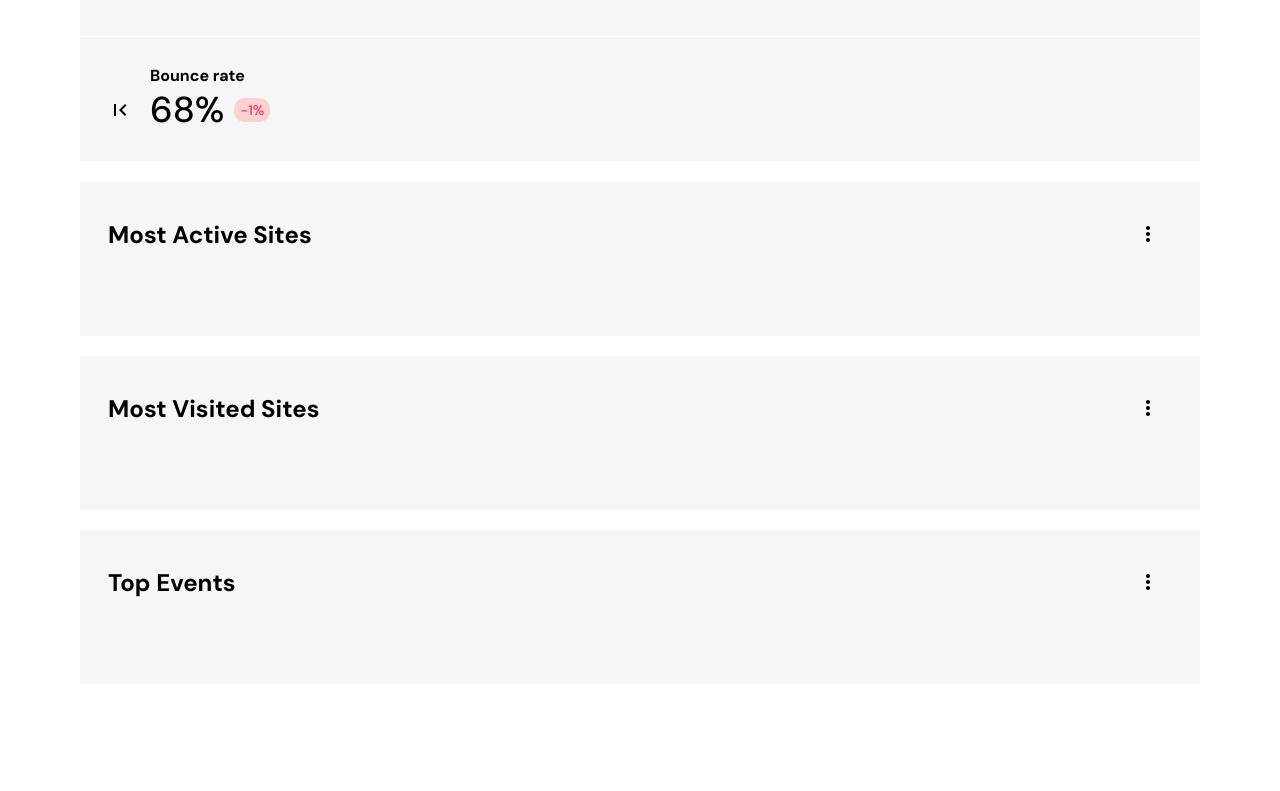
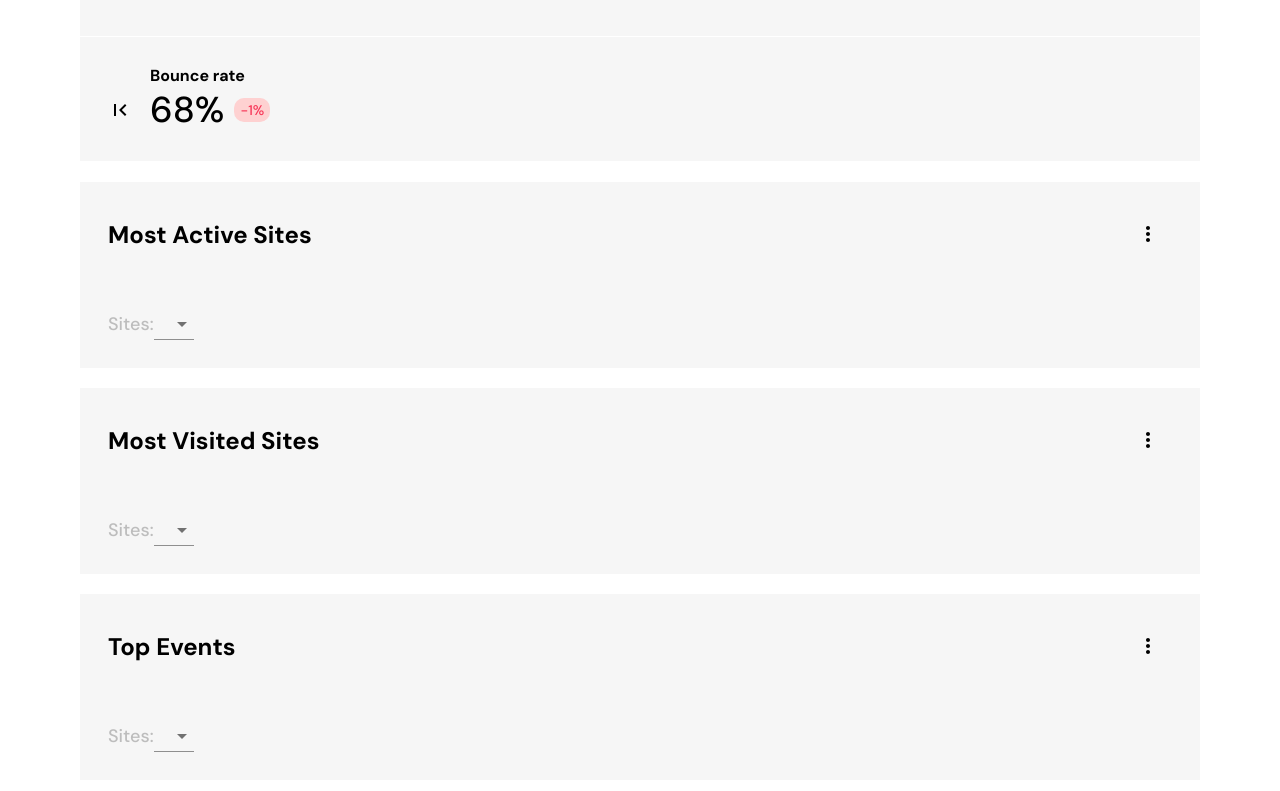
Before and after one commit to GBarkhatov/carlo-test, a React (Create React App) app: page / in a window 1280 px wide. Shown: the part 746-1537 px from the top of the page. Built offline with nearby package versions, Linux system fonts and the light colour scheme.

Commit message:
add filter sites

```diff
--- a/src/components/FilterPanel/FilterPanel.js
+++ b/src/components/FilterPanel/FilterPanel.js
@@ -3,6 +3,10 @@ import styled from 'styled-components/macro'
 
 import IconButton from '@material-ui/core/IconButton'
 import MoreIcon from '@material-ui/icons/MoreVert'
+import InputLabel from '@material-ui/core/InputLabel'
+import MenuItem from '@material-ui/core/MenuItem'
+import FormControl from '@material-ui/core/FormControl'
+import Select from '@material-ui/core/Select'
 
 const Component = styled.div`
   background: #f6f6f6;
@@ -28,7 +32,24 @@ const Header = styled.h4`
 const StyledIconButton = styled(IconButton)`
   width: 48px;
   height: 48px;
-  color: #84868A;
+  color: #84868a;
+`
+
+const SitesWrapper = styled.div`
+  display: flex;
+  align-items: center;
+`
+
+const Text = styled.p`
+  margin: 0;
+  font-size: 18px;
+  color: #bdbdbd;
+  font-weight: 500;
+`
+
+const StyledFormControl = styled(FormControl)`
+  min-width: 50px;
+  margin-left: 10px;
 `
 
 const FilterPanel = ({ title, data }) => (
@@ -39,6 +60,16 @@ const FilterPanel = ({ title, data }) => (
         <MoreIcon />
       </StyledIconButton>
     </TopPart>
+    <SitesWrapper>
+      <Text>Sites:</Text>
+      <StyledFormControl>
+        <Select>
+          <MenuItem value='all'>All</MenuItem>
+          <MenuItem value='today'>Today</MenuItem>
+          <MenuItem value='recents'>Recents</MenuItem>
+        </Select>
+      </StyledFormControl>
+    </SitesWrapper>
   </Component>
 )
 
```
